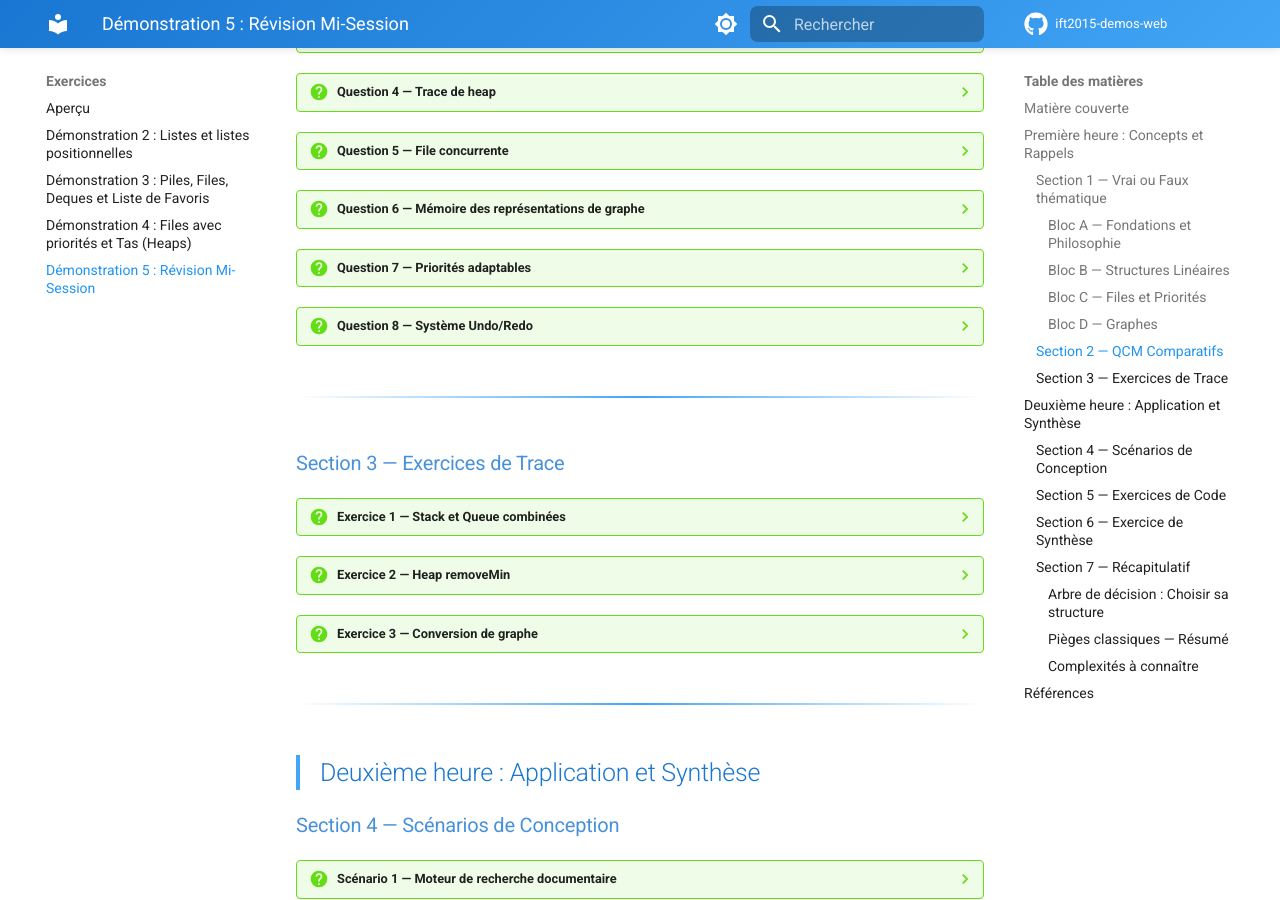
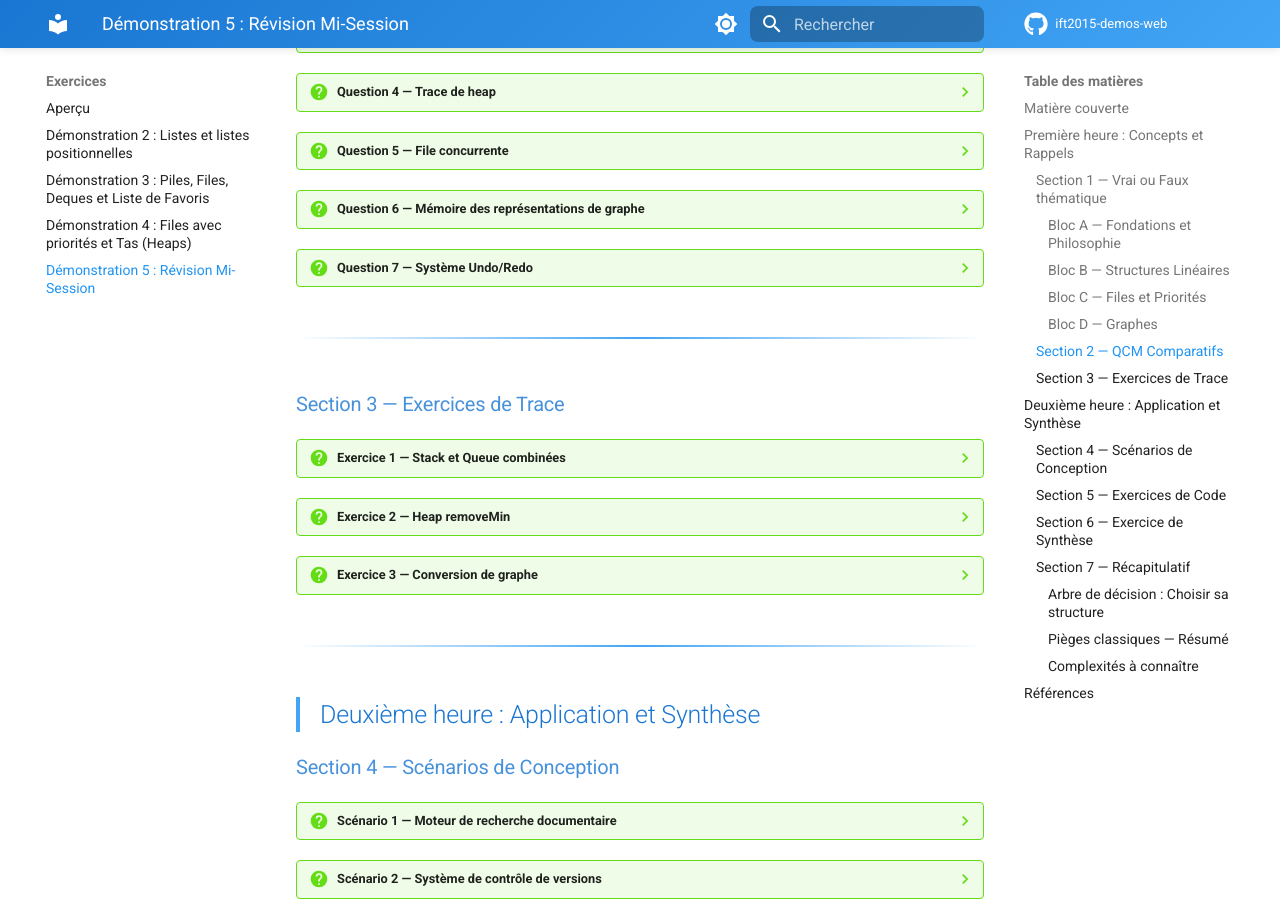
Before and after one commit to ZGaillard/ift2015-demos-web, an MkDocs documentation site: the page built from docs/exercices/demo5.md, in a window 1280 px wide and 900 px high, scrolled down 3043 px. Built offline with MkDocs 1.6.1 and Material for MkDocs 9.7.7, drawn with Linux system fonts in a browser that asks for light colours; comment, search, counter and statistics services are not loaded; part of the change alters nothing that is shown.

Commit message:
annulation p1s2q7

````diff
--- a/docs/exercices/demo5.md
+++ b/docs/exercices/demo5.md
@@ -568,46 +568,7 @@ Pour chaque énoncé, indiquez s'il est **vrai** ou **faux** et justifiez votre
 
         Ce graphe est très creux : E ≈ 100M vs V² = 10¹². La liste d'adjacence est clairement le bon choix.
 
-??? question "Question 7 — Priorités adaptables"
-    Dans une file à priorité adaptable, `replaceKey(entry, newKey)` est annoncé en O(log n).
-
-    Cette complexité suppose :
-
-    - [ ] A) Que le heap est toujours parfaitement équilibré
-    - [ ] B) Qu'on maintient une structure annexe pour localiser l'entrée en O(1)
-    - [ ] C) Que la nouvelle clé est toujours plus petite que l'ancienne
-    - [ ] D) Qu'on utilise un arbre binaire de recherche plutôt qu'un heap
-
-    ??? success "Réponse"
-        **B) Qu'on maintient une structure annexe pour localiser l'entrée en O(1)**
-
-        Sans mécanisme de localisation, trouver une entrée dans un heap nécessite un parcours en **O(n)**.
-
-        Pour atteindre O(log n) pour `replaceKey`, il faut :
-
-        1. **Localiser** l'entrée en O(1) — via un HashMap<Entry, Index> ou en stockant l'index dans l'objet Entry
-        2. **Modifier** la clé en O(1)
-        3. **Restaurer** l'invariant en O(log n) — up-heap ou down-heap selon que la clé augmente ou diminue
-
-        ```java
-        // Structure typique d'une PQ adaptable
-        class AdaptablePQ<K, V> {
-            Entry[] heap;
-            Map<Entry, Integer> locator;  // Localise l'index de chaque entry
-
-            void replaceKey(Entry e, K newKey) {
-                int index = locator.get(e);  // O(1)
-                K oldKey = e.getKey();
-                e.setKey(newKey);
-                if (newKey < oldKey) upHeap(index);    // O(log n)
-                else downHeap(index);                   // O(log n)
-            }
-        }
-        ```
-
-        **Piège classique :** Oublier le coût de localisation. Sans structure annexe, `replaceKey` serait O(n), pas O(log n).
-
-??? question "Question 8 — Système Undo/Redo"
+??? question "Question 7 — Système Undo/Redo"
     Vous implémentez un système d'annulation (Undo) avec les contraintes :
 
     - Undo illimité
````
